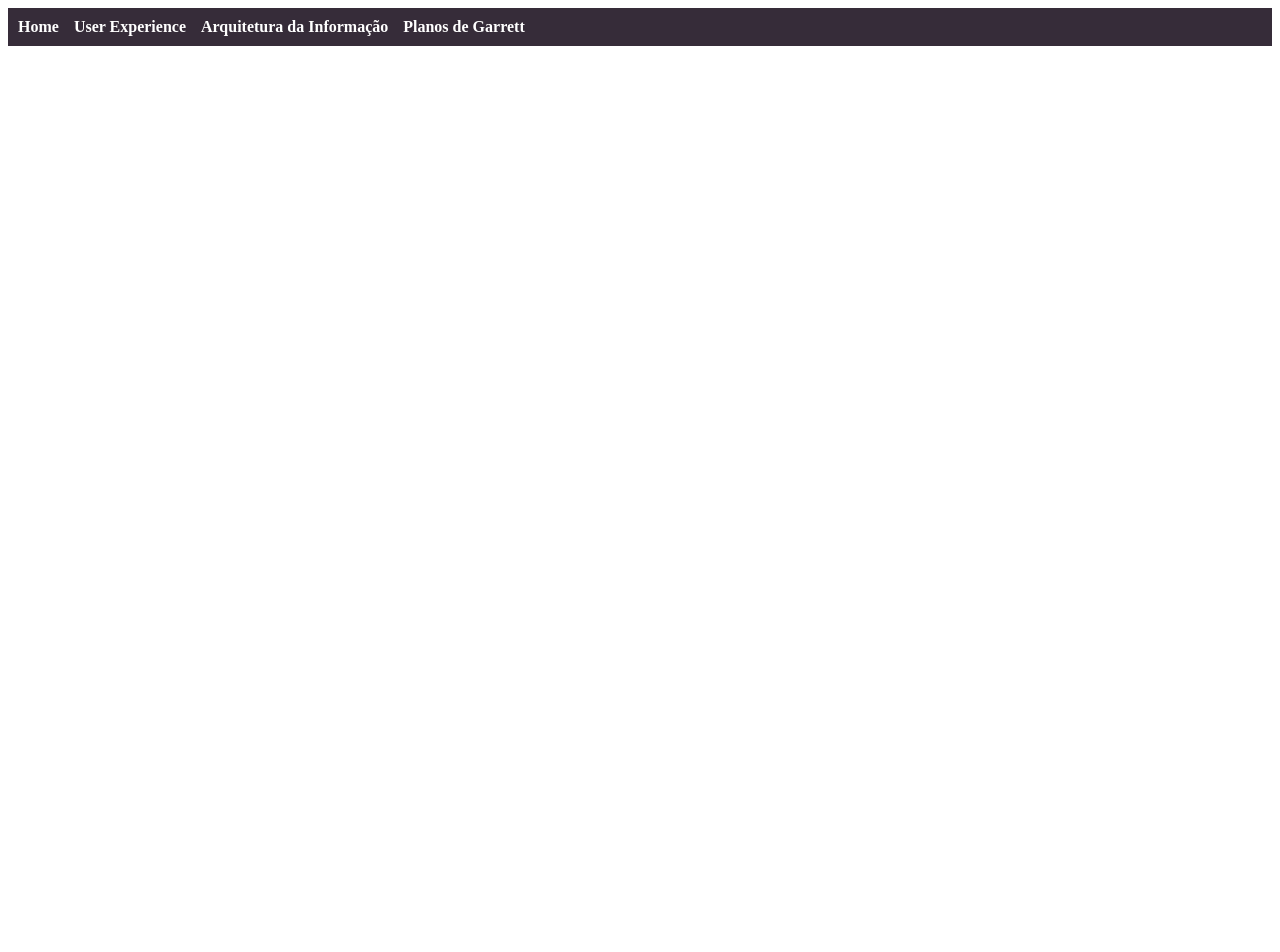
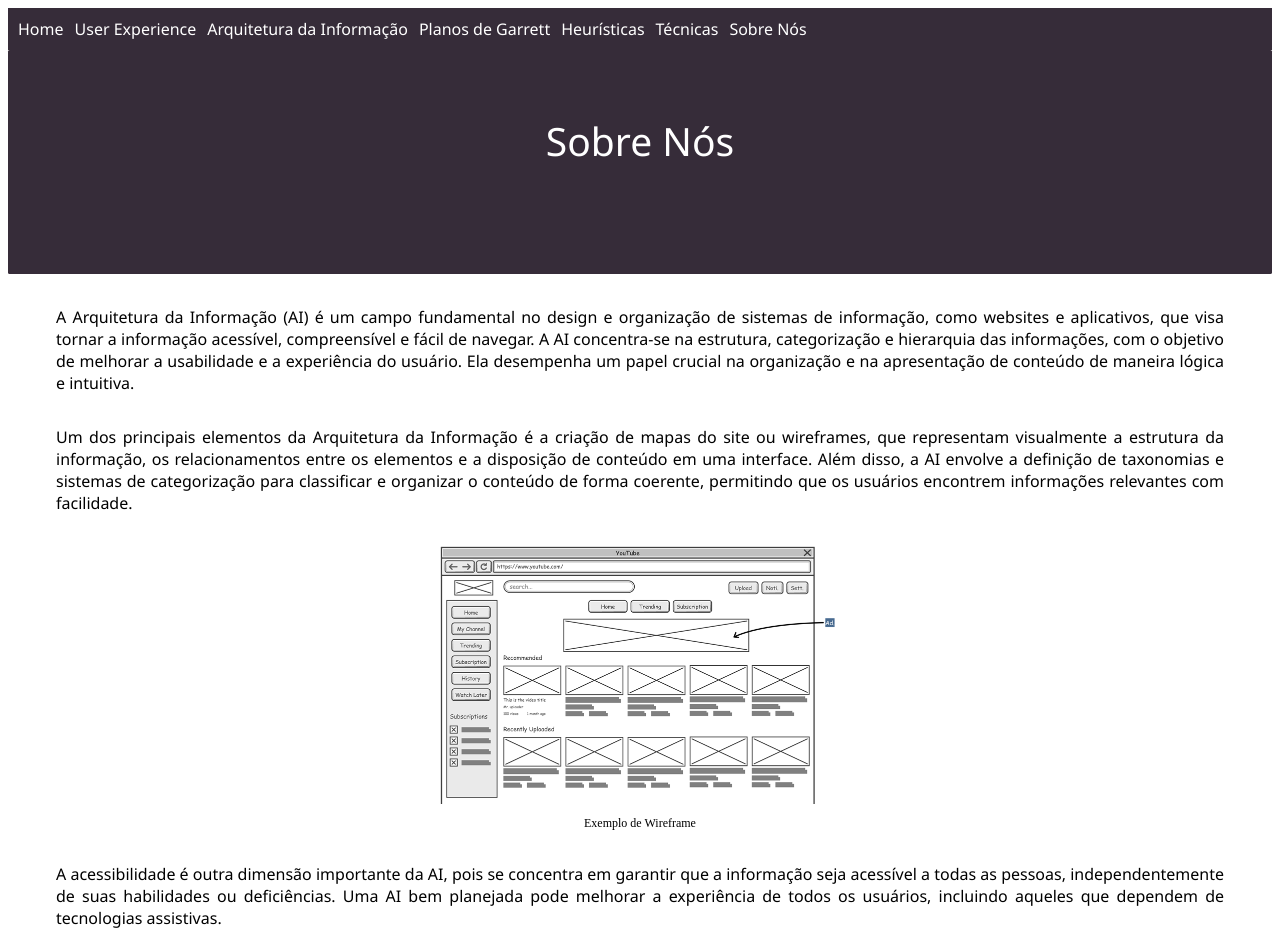
Before and after one commit to jopereirasts/ArchUX, a React (Vite) app: page /about in a window 1280 px wide. Shown: the top 952 px of the page. Before the commit the page ends 800 px from the top, so only its background shows below. Built offline with nearby package versions, Linux system fonts and the light colour scheme.

Commit message:
criei todas as páginas

```diff
--- a/src/App.css
+++ b/src/App.css
@@ -4,7 +4,7 @@
   height: 10rem;
   text-align: center;
   font-family:'Segoe UI', Tahoma, Geneva, Verdana, sans-serif;
-  padding-top: 6rem;
+  padding-top: 4rem;
   border-radius: 0.1rem;
   font-weight: lighter;
   font-size: 39px;
@@ -59,8 +59,8 @@ nav {
 }
 
 nav a {
-  font-weight: bold;
   color: #fff;
   margin-right: 11px;
   text-decoration: none;
+  font-family:'Segoe UI', Tahoma, Geneva, Verdana, sans-serif;
 }
--- a/src/App.jsx
+++ b/src/App.jsx
@@ -5,6 +5,9 @@ import UX from './components/UX/UX';
 import AI from './components/AI/AI';
 import Garrett from './components/Garrett/Garrett';
 import Navbar from './components/Navbar/Navbar';
+import Heuristicas from './components/Heuristicas/Heuristicas';
+import Tecnicas from './components/Tecnicas/Tecnicas';
+import About from './components/About/About';
 
 
 export default function App() {
@@ -16,6 +19,9 @@ export default function App() {
       <Route path='/ux' element={<UX />}/>
       <Route path='/ai' element={<AI />}/>
       <Route path='/garrett' element={<Garrett />}/>
+      <Route path='/heuristicas' element={<Heuristicas />}/>
+      <Route path='/tecnicas' element={<Tecnicas />}/>
+      <Route path='/about' element={<About />}/>
     </Routes>
   </BrowserRouter>
  )
--- /dev/null
+++ b/src/components/About/About.jsx
@@ -0,0 +1,28 @@
+import '../../App.css'
+import ai from '../../img/ai.png'
+
+export default function AI() {
+
+
+  return (
+    <>
+      <div className='banner'>
+        Sobre Nós
+      </div>
+      <p className='text'>
+      A Arquitetura da Informação (AI) é um campo fundamental no design e organização de sistemas de informação, como websites e aplicativos, que visa tornar a informação acessível, compreensível e fácil de navegar. A AI concentra-se na estrutura, categorização e hierarquia das informações, com o objetivo de melhorar a usabilidade e a experiência do usuário. Ela desempenha um papel crucial na organização e na apresentação de conteúdo de maneira lógica e intuitiva.
+      </p>
+      <p className='text'>
+      Um dos principais elementos da Arquitetura da Informação é a criação de mapas do site ou wireframes, que representam visualmente a estrutura da informação, os relacionamentos entre os elementos e a disposição de conteúdo em uma interface. Além disso, a AI envolve a definição de taxonomias e sistemas de categorização para classificar e organizar o conteúdo de forma coerente, permitindo que os usuários encontrem informações relevantes com facilidade.
+      </p>
+      <img src={ai} alt='Exemplo de Wireframe' className='exampleimg'/>
+      <p className='legendfigure'>Exemplo de Wireframe</p>
+      <p className='text'>
+      A acessibilidade é outra dimensão importante da AI, pois se concentra em garantir que a informação seja acessível a todas as pessoas, independentemente de suas habilidades ou deficiências. Uma AI bem planejada pode melhorar a experiência de todos os usuários, incluindo aqueles que dependem de tecnologias assistivas.
+      </p>
+      <p className='text'>
+      Em resumo, a Arquitetura da Informação é essencial para criar sistemas de informação eficazes e usáveis. Ela se concentra na organização, estrutura e acessibilidade da informação, garantindo que os usuários possam encontrar e compreender o conteúdo de forma intuitiva e eficiente. Uma boa AI contribui significativamente para a satisfação do usuário e o sucesso de um projeto de design de informação.
+      </p>
+    </>
+  )
+}
--- /dev/null
+++ b/src/components/Heuristicas/Heuristicas.jsx
@@ -0,0 +1,28 @@
+import '../../App.css'
+import ai from '../../img/ai.png'
+
+export default function AI() {
+
+
+  return (
+    <>
+      <div className='banner'>
+        Heurísticas
+      </div>
+      <p className='text'>
+      A Arquitetura da Informação (AI) é um campo fundamental no design e organização de sistemas de informação, como websites e aplicativos, que visa tornar a informação acessível, compreensível e fácil de navegar. A AI concentra-se na estrutura, categorização e hierarquia das informações, com o objetivo de melhorar a usabilidade e a experiência do usuário. Ela desempenha um papel crucial na organização e na apresentação de conteúdo de maneira lógica e intuitiva.
+      </p>
+      <p className='text'>
+      Um dos principais elementos da Arquitetura da Informação é a criação de mapas do site ou wireframes, que representam visualmente a estrutura da informação, os relacionamentos entre os elementos e a disposição de conteúdo em uma interface. Além disso, a AI envolve a definição de taxonomias e sistemas de categorização para classificar e organizar o conteúdo de forma coerente, permitindo que os usuários encontrem informações relevantes com facilidade.
+      </p>
+      <img src={ai} alt='Exemplo de Wireframe' className='exampleimg'/>
+      <p className='legendfigure'>Exemplo de Wireframe</p>
+      <p className='text'>
+      A acessibilidade é outra dimensão importante da AI, pois se concentra em garantir que a informação seja acessível a todas as pessoas, independentemente de suas habilidades ou deficiências. Uma AI bem planejada pode melhorar a experiência de todos os usuários, incluindo aqueles que dependem de tecnologias assistivas.
+      </p>
+      <p className='text'>
+      Em resumo, a Arquitetura da Informação é essencial para criar sistemas de informação eficazes e usáveis. Ela se concentra na organização, estrutura e acessibilidade da informação, garantindo que os usuários possam encontrar e compreender o conteúdo de forma intuitiva e eficiente. Uma boa AI contribui significativamente para a satisfação do usuário e o sucesso de um projeto de design de informação.
+      </p>
+    </>
+  )
+}
--- a/src/components/Home/Home.jsx
+++ b/src/components/Home/Home.jsx
@@ -42,13 +42,13 @@ export default function Home() {
       <h2> Avaliação</h2>
       <p className='text'>
         15 heurísticas  foram criadas e organizadas de acordo cada um do Planos de Garrett para avaliação de sistemas.
-        Ver mais.
+        <Link to="/heuristicas"> Ver Mais.</Link>
       </p>
       <div className='divisor'></div>
       <h2> Design </h2>
       <p className='text'>
       Sugestão de Técnicas para utilizar no design de aplicações, de acordo com cada um dos planos Garrett.
-      Veremos mais em breve. :)
+      <Link to="/tecnicas"> Ver mais.</Link>
       </p>
       {/*TODO
       FAZER ACCORDION DA PAGINA PRINCIPAL*/}
--- a/src/components/Navbar/Navbar.jsx
+++ b/src/components/Navbar/Navbar.jsx
@@ -4,10 +4,13 @@ import { Link } from 'react-router-dom';
 function Navbar() {
   return (
     <nav>
-      <Link to="/">Home </Link>
-      <Link to="/ux">User Experience </Link>
-      <Link to="/ai">Arquitetura da Informação </Link>
-      <Link to="/garrett">Planos de Garrett </Link>
+      <Link to="/">Home</Link>
+      <Link to="/ux">User Experience</Link>
+      <Link to="/ai">Arquitetura da Informação</Link>
+      <Link to="/garrett">Planos de Garrett</Link>
+      <Link to="/heuristicas">Heurísticas</Link>
+      <Link to="/tecnicas">Técnicas</Link>
+      <Link to="/about">Sobre Nós</Link>
     </nav>
   );
 }
--- /dev/null
+++ b/src/components/Tecnicas/Tecnicas.jsx
@@ -0,0 +1,28 @@
+import '../../App.css'
+import ai from '../../img/ai.png'
+
+export default function AI() {
+
+
+  return (
+    <>
+      <div className='banner'>
+        Técnicas
+      </div>
+      <p className='text'>
+      A Arquitetura da Informação (AI) é um campo fundamental no design e organização de sistemas de informação, como websites e aplicativos, que visa tornar a informação acessível, compreensível e fácil de navegar. A AI concentra-se na estrutura, categorização e hierarquia das informações, com o objetivo de melhorar a usabilidade e a experiência do usuário. Ela desempenha um papel crucial na organização e na apresentação de conteúdo de maneira lógica e intuitiva.
+      </p>
+      <p className='text'>
+      Um dos principais elementos da Arquitetura da Informação é a criação de mapas do site ou wireframes, que representam visualmente a estrutura da informação, os relacionamentos entre os elementos e a disposição de conteúdo em uma interface. Além disso, a AI envolve a definição de taxonomias e sistemas de categorização para classificar e organizar o conteúdo de forma coerente, permitindo que os usuários encontrem informações relevantes com facilidade.
+      </p>
+      <img src={ai} alt='Exemplo de Wireframe' className='exampleimg'/>
+      <p className='legendfigure'>Exemplo de Wireframe</p>
+      <p className='text'>
+      A acessibilidade é outra dimensão importante da AI, pois se concentra em garantir que a informação seja acessível a todas as pessoas, independentemente de suas habilidades ou deficiências. Uma AI bem planejada pode melhorar a experiência de todos os usuários, incluindo aqueles que dependem de tecnologias assistivas.
+      </p>
+      <p className='text'>
+      Em resumo, a Arquitetura da Informação é essencial para criar sistemas de informação eficazes e usáveis. Ela se concentra na organização, estrutura e acessibilidade da informação, garantindo que os usuários possam encontrar e compreender o conteúdo de forma intuitiva e eficiente. Uma boa AI contribui significativamente para a satisfação do usuário e o sucesso de um projeto de design de informação.
+      </p>
+    </>
+  )
+}
```
Also changed, not shown: src/img/reuniao.jpeg (added).
